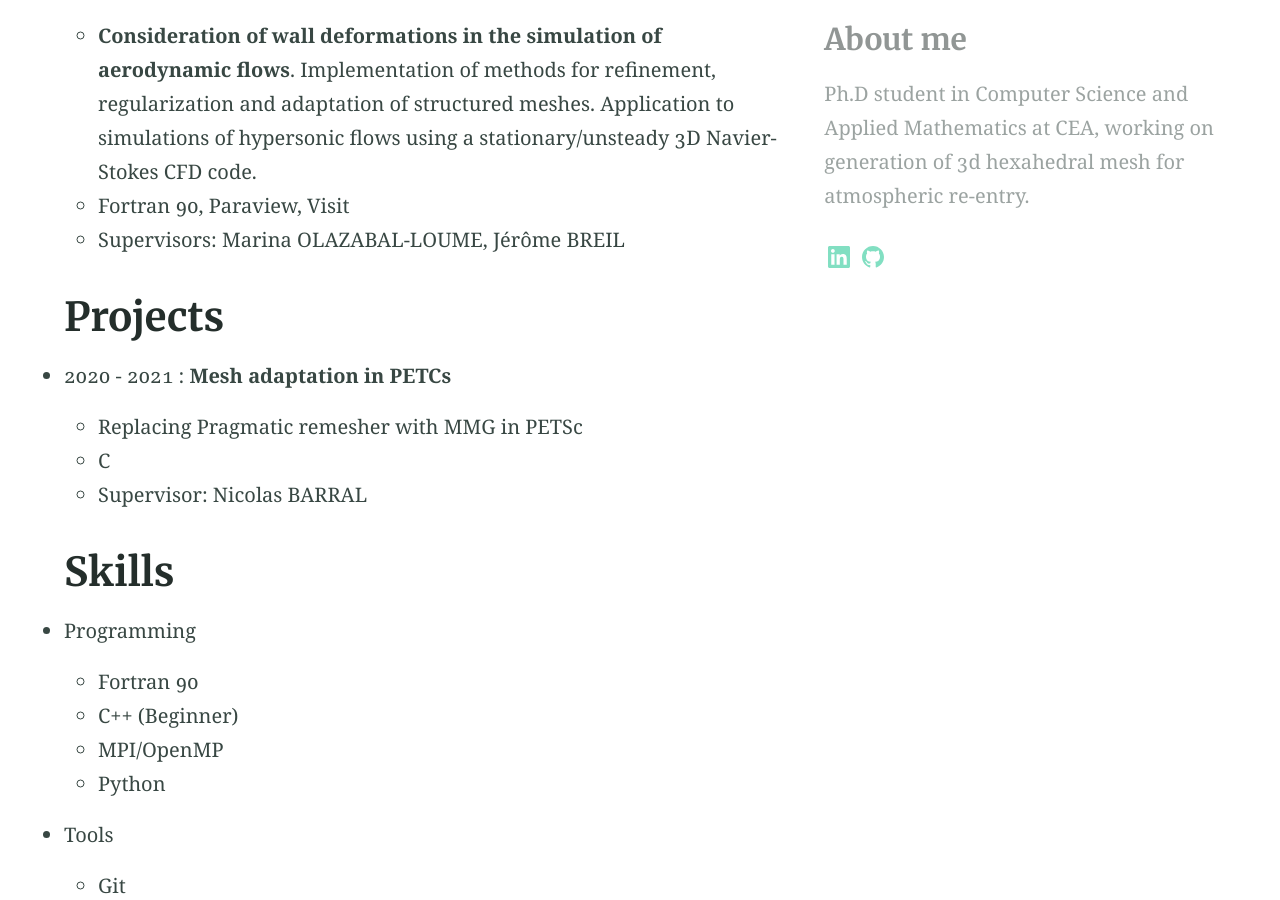
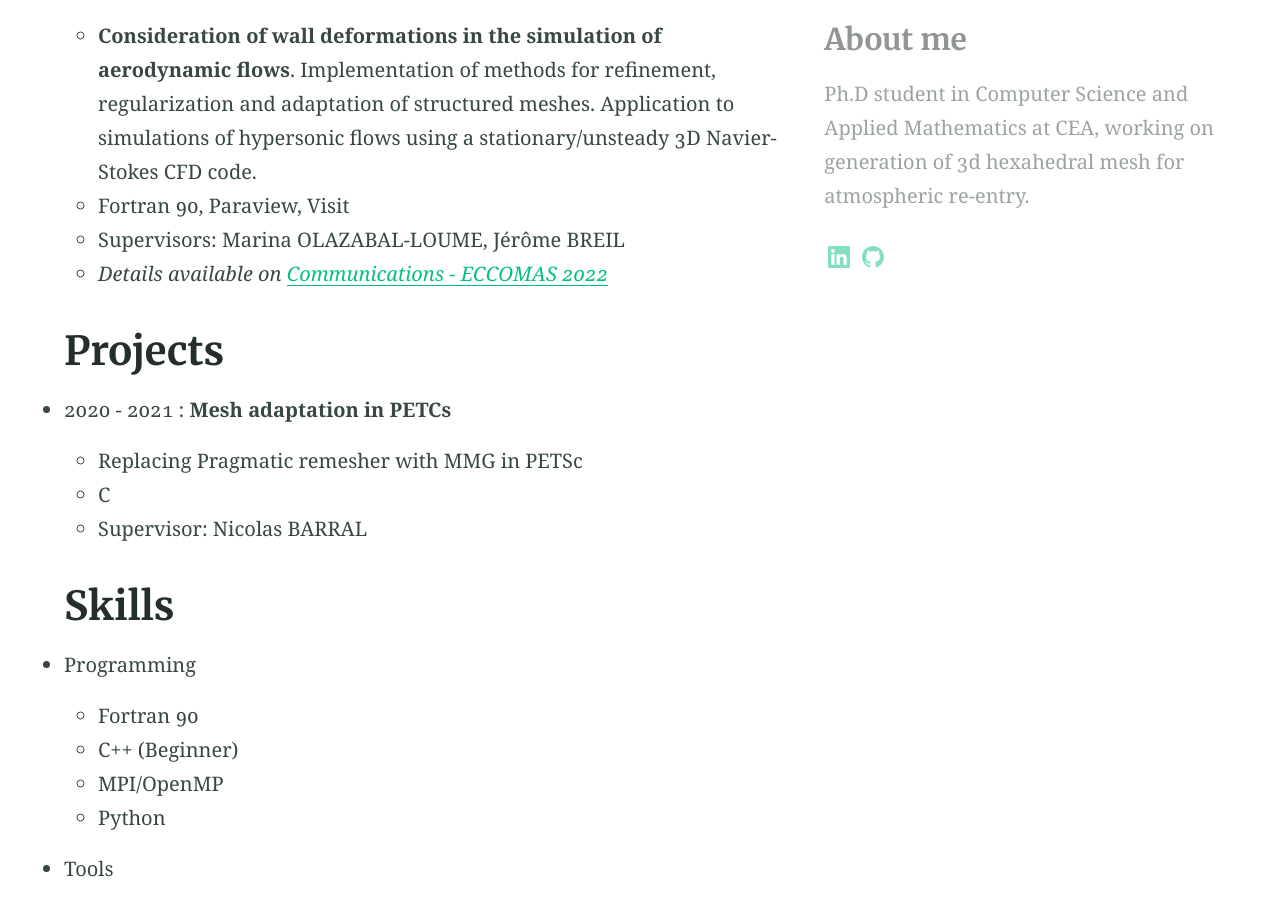
Before and after one commit to claireroche/claireroche.github.io, a Jekyll site: the page built from cv.md, in a window 1280 px wide and 900 px high, scrolled down 918 px. Built offline with Jekyll 4.4.1, drawn with Linux system fonts in a browser that asks for light colours.

Commit message:
Update cv

```diff
--- a/cv.md
+++ b/cv.md
@@ -19,6 +19,7 @@ aside: true
   * **Consideration of wall deformations in the simulation of aerodynamic flows**. Implementation of methods for refinement, regularization and adaptation of structured meshes. Application to simulations of hypersonic flows using a stationary/unsteady 3D Navier-Stokes CFD code.
   * Fortran 90, Paraview, Visit
   * Supervisors: Marina OLAZABAL-LOUME, Jérôme BREIL
+  * _Details available on [Communications - ECCOMAS 2022](https://claireroche.github.io/conference%20proceeding/2022/11/24/eccomas-proceeding/)_
 
 # Projects
 
```
